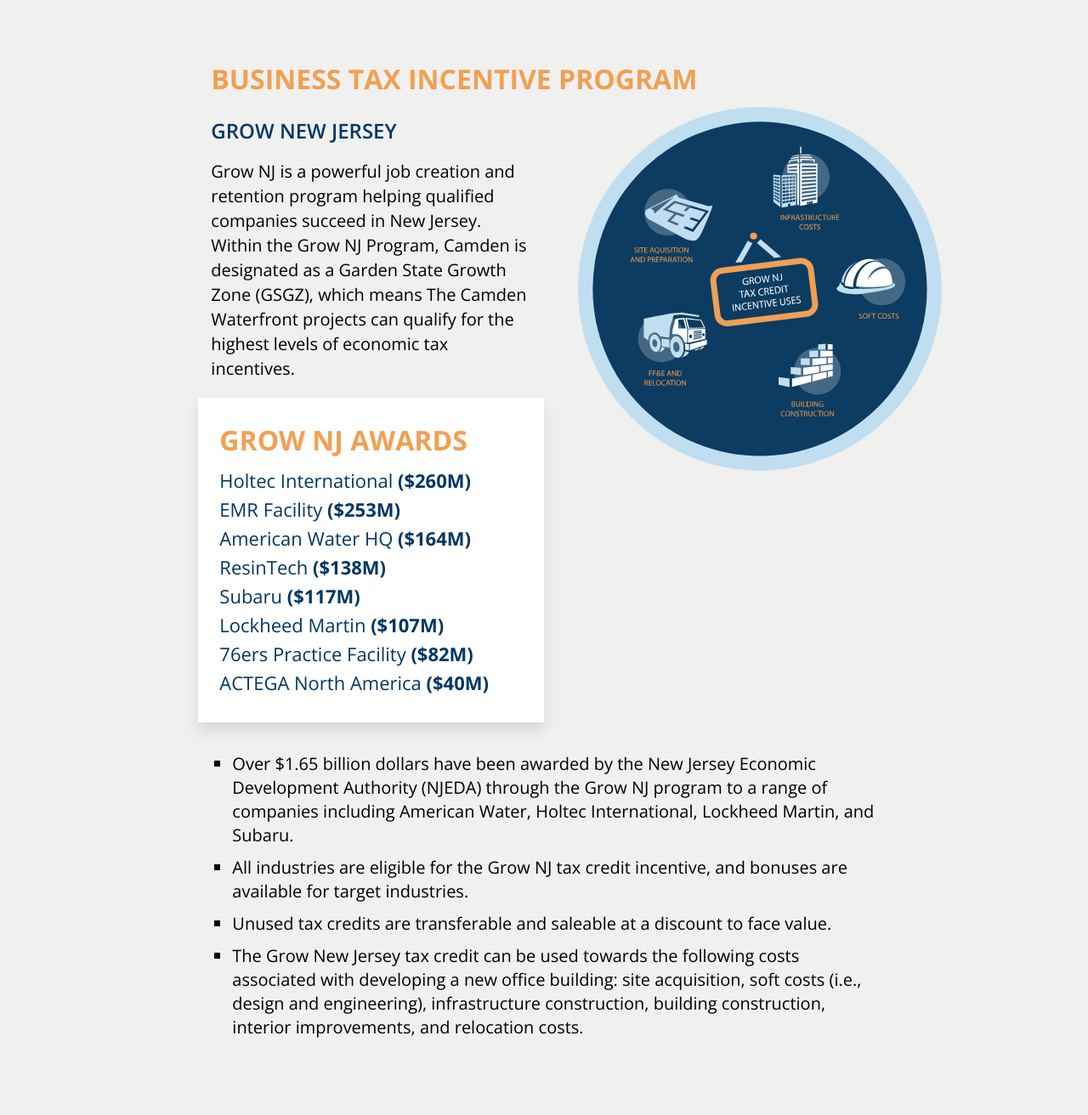
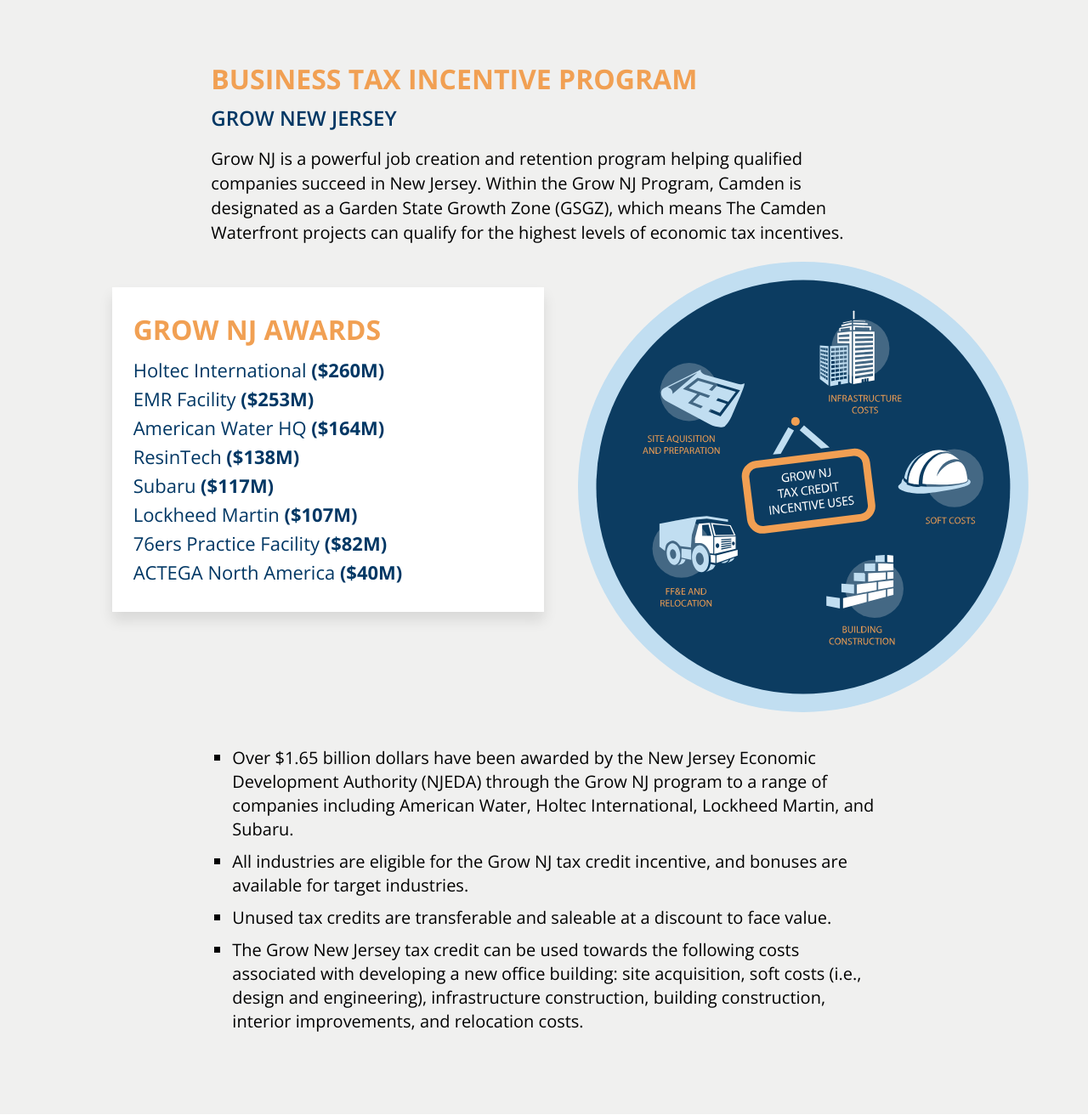
Before and after one commit to aaronfrey-freelance/PepperLillie-Camden-Waterfront, a PHP site: a page that uses tax-incentives.php in a window 1280 px wide. Shown: the part 200-1512 px from the top of the page at 85% size. Run offline with PHP 8.4, Linux system fonts and the light colour scheme; some libraries are stand-ins or nearby versions.

Commit message:
tax incentives tweaks

```diff
--- a/css/main.css
+++ b/css/main.css
@@ -506,7 +506,6 @@ p {
 }
 
 #tax-incentives .infographic-top {
-  max-width: 400px;
   margin: 0 auto;
 }
 
@@ -779,12 +778,12 @@ p {
     padding: 84px 0 75px 0;
   }
   #tax-incentives .infographic-top {
-    max-width: 600px;
     padding: 0 25px;
   }
   #tax-incentives .content .call-out {
     background-color: #ffffff;
     padding: 20px 25px 30px 25px;
+    margin-top: 30px;
   }
   #tax-incentives .content .call-out p {
     font-size: 22px;
--- a/tax-incentives.php
+++ b/tax-incentives.php
@@ -18,15 +18,14 @@
         <div class="row grey-bg">
           <div class="col-md-offset-2 col-md-8">
             <h1>Business Tax Incentive Program</h1>
+            <h2>Grow New Jersey</h2>
+            <p>Grow NJ is a powerful job creation and retention program helping qualified companies succeed in New Jersey.  Within the Grow NJ Program, Camden is designated as a Garden State Growth Zone (GSGZ), which means The Camden Waterfront projects can qualify for the highest levels of economic tax incentives.</p>
           </div>
         </div><!-- .row -->
 
         <div class="row grey-bg">
 
-          <div class="col-sm-5 col-md-offset-2 col-md-4">
-
-            <h2>Grow New Jersey</h2>
-            <p>Grow NJ is a powerful job creation and retention program helping qualified companies succeed in New Jersey.  Within the Grow NJ Program, Camden is designated as a Garden State Growth Zone (GSGZ), which means The Camden Waterfront projects can qualify for the highest levels of economic tax incentives.</p>
+          <div class="col-sm-5 col-md-offset-1 col-md-5">
 
             <div class="hidden-xs">
               <?php include 'partials/incentives-callout.php'; ?>
@@ -34,7 +33,7 @@
 
           </div>
 
-          <div class="col-sm-7 col-md-5">
+          <div class="col-sm-7 col-md-6">
             <img src="img/incentives/info-graphic-top.svg" class="infographic-top img-responsive">
           </div>
 
```
